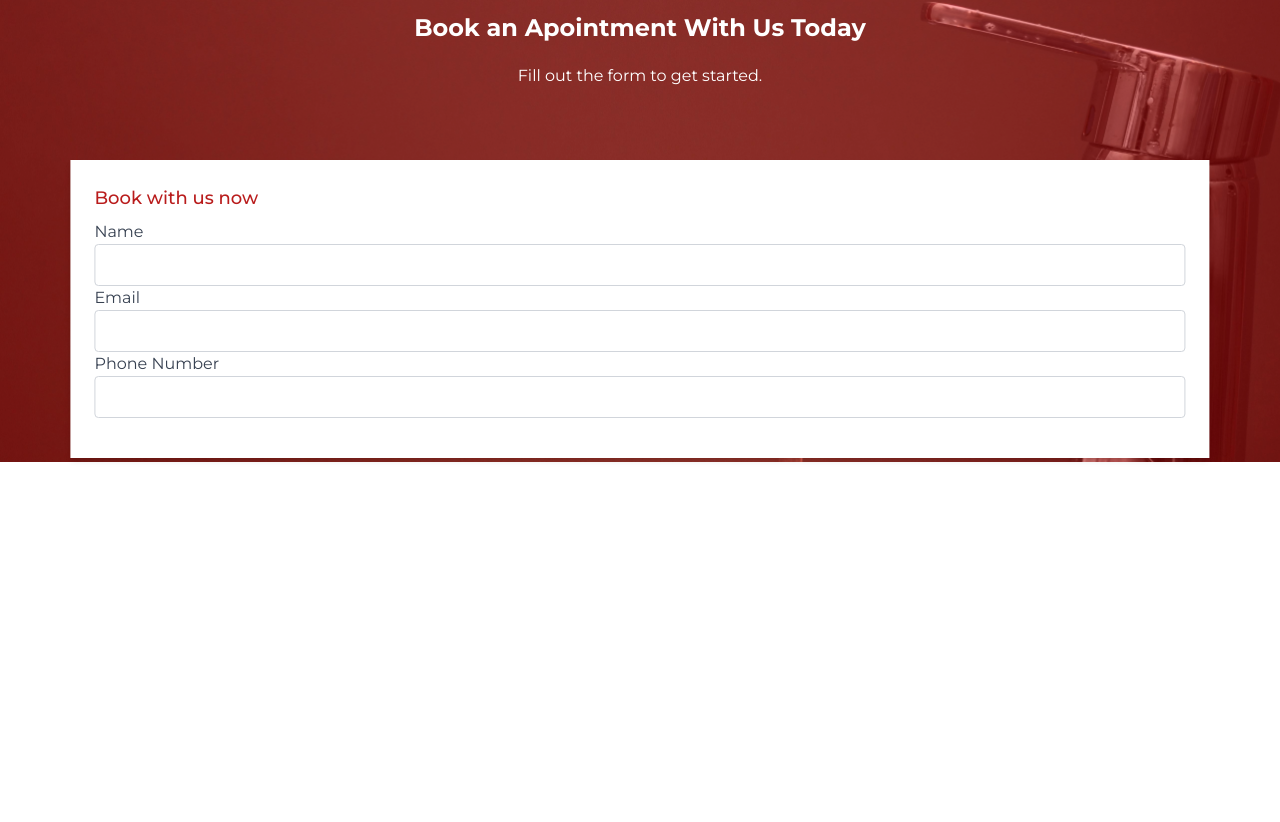
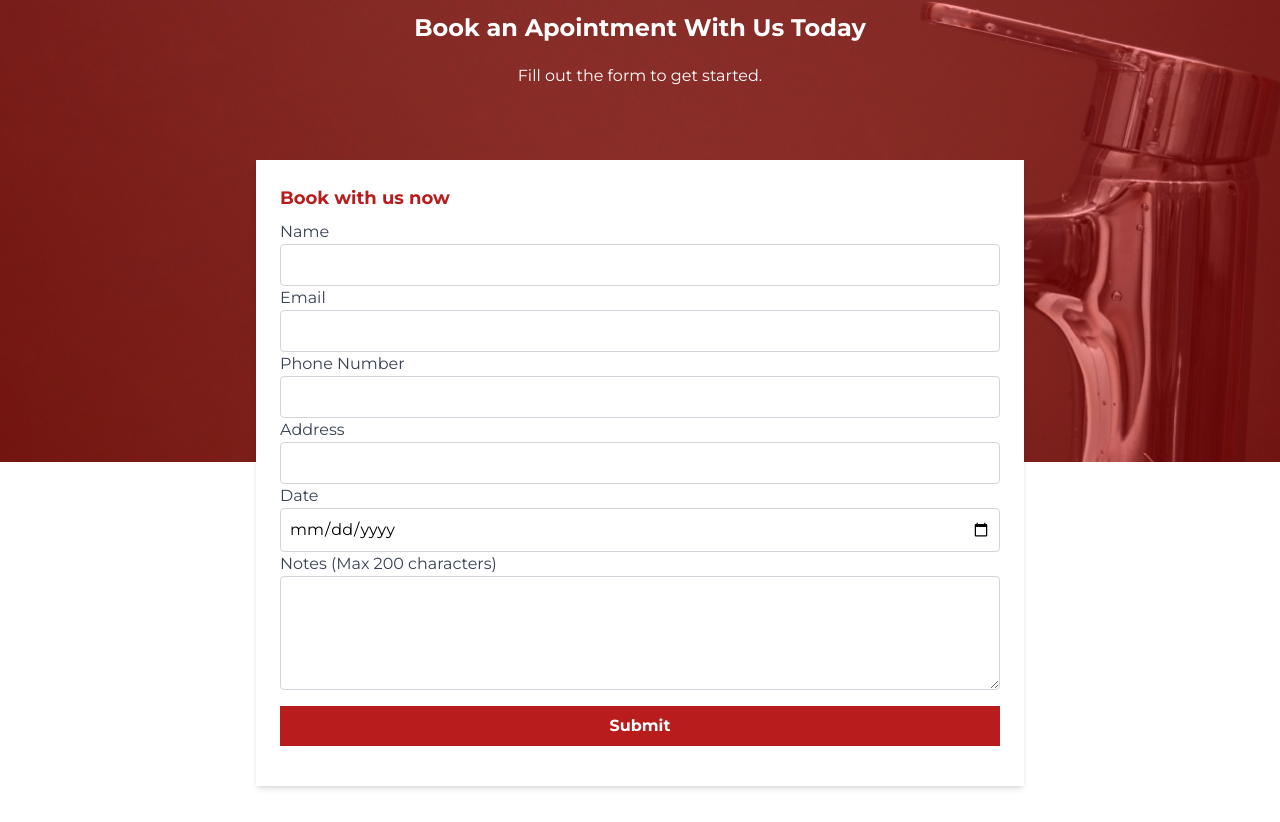
Before and after one commit to eteen12/plumbing-site, a Next.js app: page / in a window 1280 px wide. Shown: the part 1518-2340 px from the top of the page. Built offline with nearby package versions, Linux system fonts and the light colour scheme.

Commit message:
form complete

```diff
--- a/src/app/components/contacthome.jsx
+++ b/src/app/components/contacthome.jsx
@@ -29,9 +29,11 @@ export default function ContactHome() {
         </div>
         {/*FORM */}
       </div>
-      <form className="absolute top-[21%] left-1/2 transform -translate-x-1/2 w-[89%]  bg-white p-6 shadow-md z-30 opacity-100">
+      <form className="absolute top-[21%] left-1/2 transform -translate-x-1/2 w-[89%] sm:w-[75%] md:w-[60%] bg-white p-6 shadow-md z-30 opacity-100">
         <div className="mb-4 flex flex-col">
-            <h3 className="text-red-700 montserrat500 text-lg pb-2">Book with us now</h3>
+          <h3 className="text-red-700 montserrat600 text-lg pb-2">
+            Book with us now
+          </h3>
           <label className="block text-gray-700" htmlFor="name">
             Name
           </label>
@@ -59,7 +61,39 @@ export default function ContactHome() {
             className="border border-gray-300 p-2 w-full rounded"
             required
           />
-
+          <label className="block text-gray-700" htmlFor="address">
+            Address
+          </label>
+          <input
+            type="text"
+            id="address"
+            className="border border-gray-300 p-2 w-full rounded"
+            required
+          />
+          <label className="block text-gray-700" htmlFor="date">
+            Date
+          </label>
+          <input
+            type="date"
+            id="date"
+            className="border border-gray-300 p-2 w-full rounded"
+            required
+          />
+          <label className="block text-gray-700" htmlFor="notes">
+            Notes (Max 200 characters)
+          </label>
+          <textarea
+            id="notes"
+            maxLength="200"
+            className="border border-gray-300 p-2 w-full rounded"
+            rows="4"
+          />
+          <button
+            type="submit"
+            className="mt-4 bg-red-700 text-white font-bold py-2 hover:bg-red-500"
+          >
+            Submit
+          </button>
         </div>
       </form>
     </div>
```
